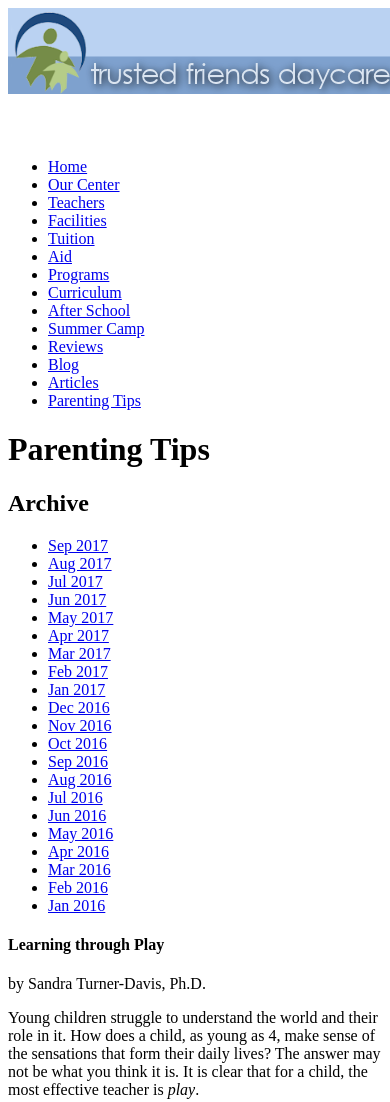
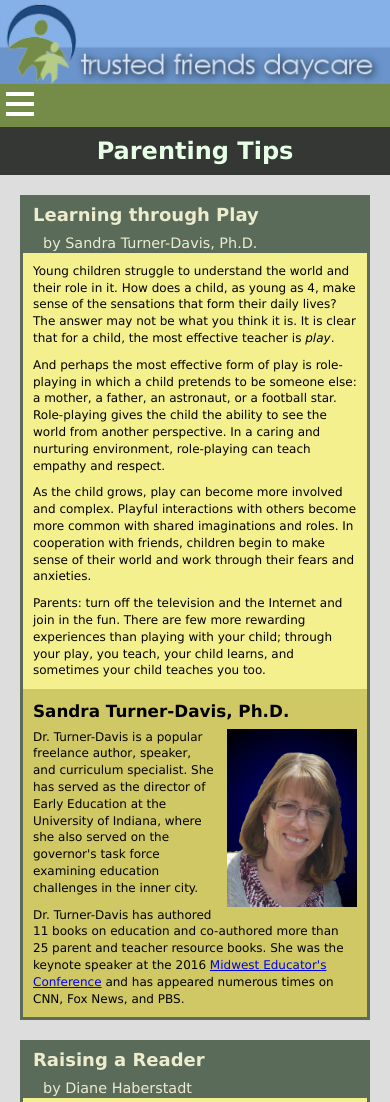
Before and after one commit to gjbarks/review-v, a plain HTML site: page index.html in a window 390 px wide. Shown: the top 1102 px of the page. Drawn offline with Linux system fonts and the light colour scheme.

Commit message:
on step 22b

```diff
--- a/css/tf_print2.css
+++ b/css/tf_print2.css
@@ -18,21 +18,31 @@
 
 
 /* Hidden Objects */
-
-
+nav.horizontal, nav.vertical, section#left, section#right, body h1, footer {
+   display: none;
+}
 
 /* Page Box Styles */
-
-
+@page {
+   size: 8.5in 11in;
+   margin: 0.5in;
+}
 
 /* Header Styles */
-
-
+header > img {
+   display: block;
+   width: 100%;
+}
 
 /* Typography Styles */
+header > article {
+   margin: .2in;
+}
 
-
-
+aside {
+   font-size: 24pts;
+   line-height: 26pts;
+}
 /* Hypertext Styles */
 
 
--- a/css/tf_styles4.css
+++ b/css/tf_styles4.css
@@ -34,18 +34,82 @@ section#left {
    flex: 1 8 130px;
 }
 
+section#right {
+   -webkit-flex: 8 1 351px;
+   flex: 8 1 351px;
+}
+
+section.tips {
+   display: -webkit-flex;
+   display: flex;
+   -webkit-flex-flow: row wrap;
+   flex-flow: row wrap;
+}
+
+section.tips article {
+   -webkit-flex: 2 1 351PX;
+   flex: 2 1 351px;
+}
+
+section.tips aside {
+   -webkit-flex: 1 2 250px;
+   flex: 1 2 250px;
+}
+
+nav.horizontal ul {
+   display: -webkit-flex;
+   display: flex;
+   -webkit-flex-flow: column wrap;
+   flex-flow: column wrap;
+}
 
 
 /* ===============================
 	Mobile Devices: 0 to 480px
    ===============================
 */
+	@media only screen and (max-width: 480px) {
+      nav.vertical ul {
+         display: -webkit-flex;
+         display: flex;
+         -webkit-flex-flow: column wrap;
+         flex-flow: column wrap;
+         height: 240px;
+      }
 
+      section#left {
+         -webkit-order: 99;
+         order: 99;
+      }
 
+      footer {
+         -webkit-order: 100;
+         order: 100;
+      }
 
+      a#navicon {
+         display: block;
+      }
 
+      a#navicon:hover+ul, nav.horizontal ul:hover {
+         display: block;
+      }
+
+      nav.horizontal ul {
+         display: none;
+      }
+   }
 
 /* ============================================
 	Tablet and Desktop Devices: 481px or more
    ============================================
 */
+@media only screen and (min-width: 481px) {
+   nav.horizontal ul {
+      display: -webkit-flex;
+      display: flex;
+      -webkit-flex-flow: column wrap;
+      flex-flow: column wrap;
+      height: 160px;
+   }
+}
--- a/index.html
+++ b/index.html
@@ -16,9 +16,9 @@
    <title>Trusted Friends: Education Tips</title>
    <meta charset="utf-8" />
    <meta name="viewport" content="width=device-width, initial-scale=1" />
-   <link href="./css/tf_base.css" rel="stylesheet" type="all" />
-   <link href="./css/tf_styles4.css" rel="stylesheet" type="screen" />
-   <link href="./css/tf_print2.css" rel="stylesheet" type="print" />
+   <link href="./css/tf_base.css" rel="stylesheet" media="all" />
+   <link href="./css/tf_styles4.css" rel="stylesheet" media="screen" />
+   <link href="./css/tf_print2.css" rel="stylesheet" media="print" />
 </head>
 
 <body>
```
